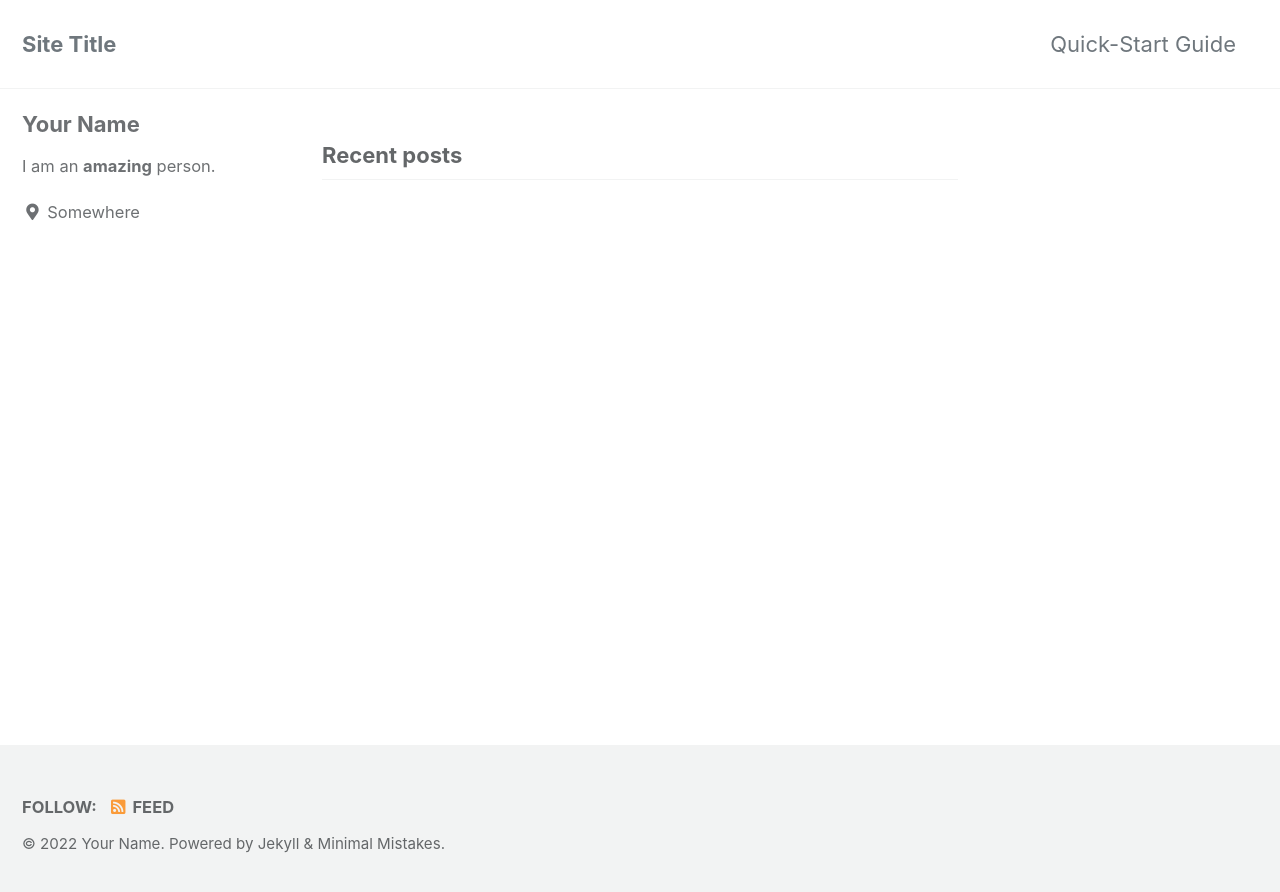
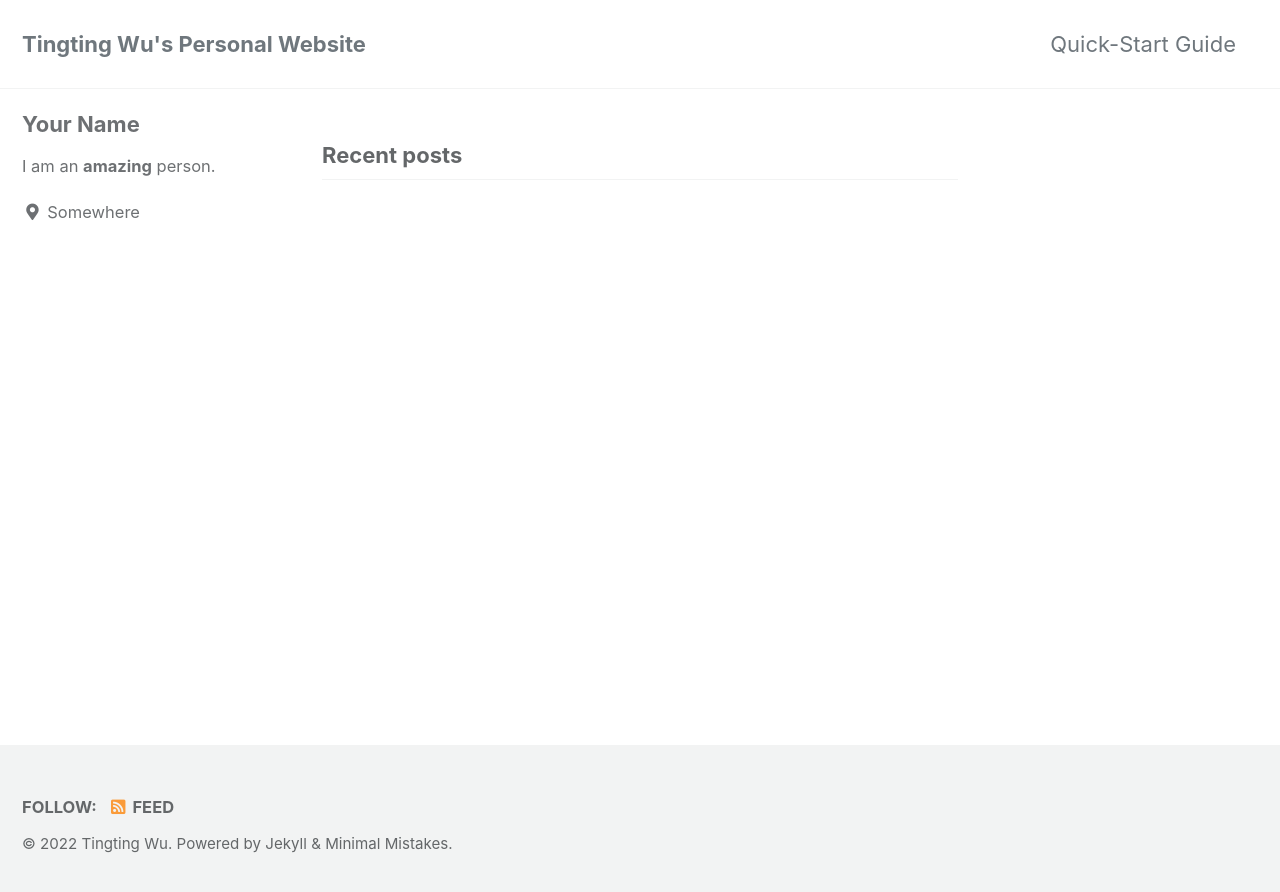
Before and after one commit to TingtingWu17/tingtingwu17.github.io, a Jekyll site: the page built from index.html, in a window 1280 px wide. Shown: the top 892 px of the page. Built offline with Jekyll 4.4.1, drawn with Linux system fonts in a browser that asks for light colours; cached includes are drawn as plain includes; the list of posts is cut into pages by our own code.

Commit message:
Update _config.yml

```diff
--- a/_config.yml
+++ b/_config.yml
@@ -16,11 +16,11 @@ minimal_mistakes_skin    : "default" # "air", "aqua", "contrast", "dark", "dirt"
 
 # Site Settings
 locale                   : "en-US"
-title                    : "Site Title"
+title                    : "Tingting Wu's Personal Website"
 title_separator          : "-"
 subtitle                 : # site tagline that appears below site title in masthead
-name                     : "Your Name"
-description              : "An amazing website."
+name                     : "Tingting Wu"
+description              : "insert keyAn amazing website."
 url                      : # the base hostname & protocol for your site e.g. "https://mmistakes.github.io"
 baseurl                  : # the subpath of your site, e.g. "/blog"
 repository               : # GitHub username/repo-name e.g. "mmistakes/minimal-mistakes"
```
